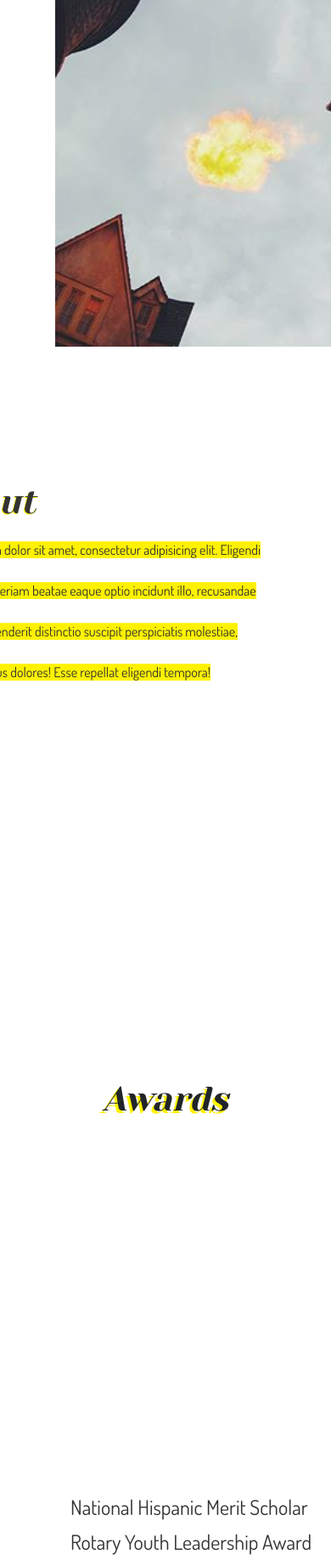
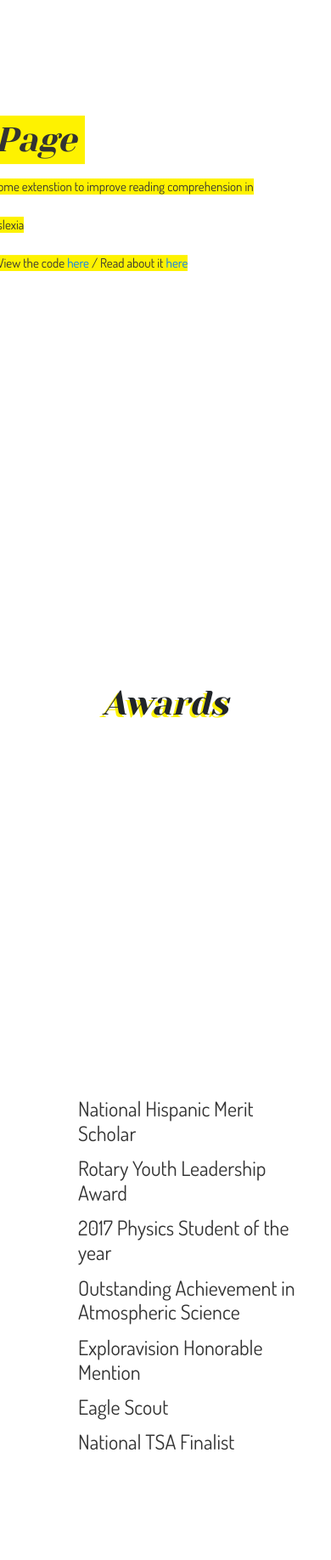
Before and after one commit to leviv/leviv.github.io, a PHP site: page / in a window 390 px wide; the page is wider, and only the part inside the window is pictured. Shown: the part 3244-5080 px from the top of that part at 85% size. After the commit the page ends 4951 px from the top of that part, so only its background shows below. Run offline with PHP 8.4, Linux system fonts and the light colour scheme; some libraries are stand-ins or nearby versions.

Commit message:
Content changes

```diff
--- a/assets/css/2-layouts/_home-page.sass
+++ b/assets/css/2-layouts/_home-page.sass
@@ -130,6 +130,8 @@ html
 
 .project-color2 p
 	line-height: 3em
+	font-size: 15px !important
+
 
 .project-img2
 	background-size: cover
@@ -146,7 +148,9 @@ html
 .project-preview h1
 	color: $secondary-color
 	font-style: italic
-	text-shadow: -1px 1px $primary-color
+	span
+		background: $primary-color
+		padding: 5px 10px
 
 
 /* ===============================
@@ -191,6 +195,8 @@ html
 
 #awards
 	+transition(all, .5s)
+	.row
+			margin: 0 !important
 	padding: 0
 	.col-sm-4
 		height: 100% !important
--- a/assets/css/styles.css
+++ b/assets/css/styles.css
@@ -413,7 +413,8 @@ html {
   height: 100%; }
 
 .project-color2 p {
-  line-height: 3em; }
+  line-height: 3em;
+  font-size: 15px !important; }
 
 .project-img2 {
   background-size: cover;
@@ -429,8 +430,10 @@ html {
 
 .project-preview h1 {
   color: #333;
-  font-style: italic;
-  text-shadow: -1px 1px #fef200; }
+  font-style: italic; }
+  .project-preview h1 span {
+    background: #fef200;
+    padding: 5px 10px; }
 
 /* ===============================
  * Home-slideshow
@@ -477,6 +480,8 @@ html {
   -moz-transition: all 0.5s;
   -o-transition: all 0.5s;
   padding: 0; }
+  #awards .row {
+    margin: 0 !important; }
   #awards .col-sm-4 {
     height: 100% !important;
     display: table; }
--- a/index.html
+++ b/index.html
@@ -9,7 +9,7 @@
         <meta name="author" content="Levi Villarreal">
         <link rel="shortcut icon" href="favicon.ico" type="image/x-icon">
         <link rel="icon" href="favicon.ico" type="image/x-icon">
-        <title>TEST</title>
+        <title>Levi Villarreal</title>
 
         <!-- Bootstrap CSS -->
         <link rel="stylesheet" href="https://maxcdn.bootstrapcdn.com/bootstrap/4.0.0-alpha.6/css/bootstrap.min.css" integrity="sha384-rwoIResjU2yc3z8GV/NPeZWAv56rSmLldC3R/AZzGRnGxQQKnKkoFVhFQhNUwEyJ" crossorigin="anonymous">
@@ -75,18 +75,13 @@
                     </a>
                 </li><!-- nav-item -->
                 <li class="nav-item">
-                    <a href="" class="nav-two">
-                        <h2 class="hover"><span>02.</span>My Work</h2>
+                    <a href="#projects-section" class="nav-two">
+                        <h2 class="hover"><span>02.</span>Projects</h2>
                     </a>
                 </li><!-- nav-item -->
                 <li class="nav-item">
-                    <a href="" class="nav-three">
+                    <a href="#awards" class="nav-three">
                         <h2 class="hover"><span class="">03.</span>Awards</h2>
-                    </a>
-                </li><!-- nav-item -->
-                <li class="nav-item">
-                    <a href="" class="nav-four">
-                        <h2 class="hover"><span class="">04.</span>Contact</h2>
                     </a>
                 </li><!-- nav-item -->
             </ul><!-- nav-list -->
@@ -133,9 +128,9 @@
 			<div class="col-sm-3"></div>
 			<div class="col-sm-6">
 				<hr>
-				<p>Lorem ipsum dolor sit amet, consectetur adipisicing elit. Sunt velit qui, dolores reprehenderit, animi nam, sit ipsum quidem dolor fugit rerum eligendi commodi laboriosam! Dicta quibusdam odio suscipit repudiandae voluptate.</p>
-				<p>Lorem ipsum dolor sit amet, consectetur adipisicing elit. Sunt velit qui, dolores reprehenderit, animi nam, sit ipsum quidem dolor fugit rerum eligendi commodi laboriosam! Dicta quibusdam odio suscipit repudiandae voluptate.</p>
-				<p>Lorem ipsum dolor sit amet, consectetur adipisicing elit. Sunt velit qui, dolores reprehenderit, animi nam, sit ipsum quidem dolor fugit rerum eligendi commodi laboriosam! Dicta quibusdam odio suscipit repudiandae voluptate.</p>
+				<p>Hi, I'm Levi Villarreal and I like to code. In the rare instances I'm not at a computer I really enjoy biking, bouldering, ultimate frisbee, and fantasy books.</p>
+				<p>I am currently pusing a bachelors degree in computer science at the University of Texas at Ausitn with a minor in Science Communication.</p>
+				<p></p>
 
 			</div>
 			<div class="col-sm-3"></div>
@@ -144,14 +139,15 @@
 		<div class="container">
 			<h1 class="big-project-title">Projects</h1>
 		</div>
+    <div id="projects-section">
   		<section class="container-fluid project-preview project-preview-left">
   			<div class="row">
-				<div class="col-sm-7 project-img2" style="background-image:url('assets/img/test2.jpg');">
+  				<div class="col-sm-7 project-img2" style="background-image:url('https://news.utexas.edu/sites/default/files/styles/news_article_main_image/public/photos/belo_center_for_new_media_official_pic.jpeg?itok=PhkKJOE8');">
   				</div><!-- col -->
 
   				<div class="col-sm-5 project-color2">
-					<h1>About</h1>
-					<p><span>Lorem ipsum dolor sit amet, consectetur adipisicing elit. Eligendi cupiditate aperiam beatae eaque optio incidunt illo, recusandae dicta reprehenderit distinctio suscipit perspiciatis molestiae, culpa delectus dolores! Esse repellat eligendi tempora!</span></p>
+  					<h1><span>MoodyHacks</span></h1>
+  					<p><span>(ongoing) This website was built for the first ever Moody College of Communication hackathon at the Universit of Texas at Austin <br>visit it <a href="http://moodyhacks.org/" target="_blank">here</a> / View the code <a href="https://github.com/leviv/MoodyHacks" target="_blank">here</a></span></p>
   				</div><!-- col -->
   			</div><!-- row -->
   		</section><!-- container -->
@@ -160,26 +156,27 @@
   			<div class="row">
 
   				<div class="col-sm-5 project-color2">
-					<h1>About</h1>
-					<p><span>Lorem ipsum dolor sit amet, consectetur adipisicing elit. Eligendi cupiditate aperiam beatae eaque optio incidunt illo, recusandae dicta reprehenderit distinctio suscipit perspiciatis molestiae, culpa delectus dolores! Esse repellat eligendi tempora!</span></p>
+  					<h1><span>MikesGotStyle</span></h1>
+  					<p><span>Created a chrome extenstion to greatly enhance UTCS' web pages<br>visit it <a href="https://chrome.google.com/webstore/detail/mikes-got-style/bpfphblljclepkkgcemfhckcebchiled?utm_source=chrome-ntp-icon" target="_blank">here</a> / View the code <a href="https://github.com/leviv/Mikes-Got-Style" target="_blank">here</a> / Read about it <a href="https://medium.com/@villarreallevi/mikesgotstyle-bringing-cs-department-websites-into-the-21st-century-512992c0831d" target="_blank">here</a></span></p>
   				</div><!-- col -->
 
-				<div class="col-sm-7 project-img2" style="background-image:url('assets/img/test1.jpg');">
+  				<div class="col-sm-7 project-img2" style="background-image:url('https://cdn-images-1.medium.com/max/800/1*js0Mnn9PkzkLifh2SnmKGA.png');">
   				</div><!-- col -->
   			</div><!-- row -->
   		</section><!-- container -->
 
   		<section class="container-fluid project-preview project-preview-left">
   			<div class="row">
-				<div class="col-sm-7 project-img2" style="background-image:url('assets/img/test2.jpg');">
+  				<div class="col-sm-7 project-img2" style="background-image:url('https://cdn-images-1.medium.com/max/1000/1*mAiEeAzktbrdvauDZO4L0g.jpeg');">
   				</div><!-- col -->
 
   				<div class="col-sm-5 project-color2">
-					<h1>About</h1>
-					<p><span>Lorem ipsum dolor sit amet, consectetur adipisicing elit. Eligendi cupiditate aperiam beatae eaque optio incidunt illo, recusandae dicta reprehenderit distinctio suscipit perspiciatis molestiae, culpa delectus dolores! Esse repellat eligendi tempora!</span></p>
+  					<h1><span>MyPage</span></h1>
+  					<p><span>Created a chrome extenstion to improve reading comprehension in users with dyslexia<br>visit it <a href="https://chrome.google.com/webstore/detail/mypage-webpage-modifier/icdohcdnjlalcknkpljhknheaigcjggl?utm_source=chrome-ntp-icon" target="_blank">here</a> / View the code <a href="https://github.com/leviv/HackSmackers2017" target="_blank">here</a> / Read about it <a href="https://medium.com/@villarreallevi/mypage-a-chrome-extension-for-dyslexia-2e48035b913" target="_blank">here</a></span></p>
   				</div><!-- col -->
   			</div><!-- row -->
   		</section><!-- container -->
+  </div>
 
         <figure>
             <section class="container-fluid" id="awards">
@@ -192,32 +189,31 @@
                         <ul>
                             <li class="award not-active" data-id="0">
                                 <h2 class="hover">National Hispanic Merit Scholar</h2>
-                                <p class="award-description"><span>Lorem ipsum dolor sit amet, consectetur adipisicing elit. Pariatur porro, itaque sint quaerat aliquam quae. Accusamus est, error labore exercitationem corrupti, laboriosam distinctio adipisci eveniet esse minus aperiam ipsum placeat?</span></p>
+                                <p class="award-description"><span>Recognized by the NHRP program as an academically exceptional Latino student due to a remarkably high score on the PSAT.</span></p>
                             </li>
                             <li class="award not-active" data-id="1">
                                 <h2 class="hover">Rotary Youth Leadership Award</h2>
-                                <p class="award-description"><span>Lorem ipsum dolor sit amet, consectetur adipisicing elit. Commodi, autem. Eos hic explicabo nesciunt maiores reprehenderit, fugiat necessitatibus quaerat? Labore architecto numquam, nulla ratione mollitia consequatur quam earum harum dolorem!</span></p>
+                                <p class="award-description"><span>Applied and interviewed for RYLA scholarship and was chosen out of 10 students. Attended a week long leadership conference with other RYLA participants.</span></p>
                             </li>
                             <li class="award not-active" data-id="2">
                                 <h2 class="hover">2017 Physics Student of the year</h2>
-                                <p class="award-description"><span>Lorem ipsum dolor sit amet, consectetur adipisicing elit. Recusandae quibusdam ipsa perspiciatis nobis excepturi sit, porro temporibus fugit officia veniam, perferendis aut praesentium et sapiente? Repellat fugiat aspernatur, magnam accusamus!</span></p>
+                                <p class="award-description"><span>Recognized by the American Association of Physics Teachers for my research on Cosmic Ray Muons</span></p>
                             </li>
                             <li class="award not-active" data-id="3">
                                 <h2 class="hover">Outstanding Achievement in Atmospheric Science</h2>
-                                <p class="award-description"><span>
-                                    Lorem ipsum dolor sit amet, consectetur adipisicing elit. At culpa, rem doloribus, atque fuga quo blanditiis unde cupiditate, voluptatum vero laboriosam minima doloremque aliquam repellendus optio velit repellat qui voluptatem?</span></p>
+                                <p class="award-description"><span>Recognized by the American Meteorological Society for my research on Cosmic Ray Muons</span></p>
                             </li>
                             <li class="award not-active" data-id="4">
                                 <h2 class="hover">Exploravision Honorable Mention</h2>
-                                <p class="award-description"><span>Lorem ipsum dolor sit amet, consectetur adipisicing elit. At, facilis ducimus ullam sunt. Cumque fuga incidunt accusamus, ducimus maxime odit, quod et sit. Omnis, sit, accusamus? Dignissimos porro vero explicabo.</span></p>
+                                <p class="award-description"><span>Was recognized as one of h</span></p>
                             </li>
                             <li class="award not-active" data-id="5">
                                 <h2 class="hover">Eagle Scout</h2>
-                                <p class="award-description"><span>Lorem ipsum dolor sit amet, consectetur adipisicing elit. A maiores voluptate, earum natus quisquam, doloremque quos consectetur aut fugit, quae assumenda aliquam repudiandae, architecto labore incidunt. Quos vero enim, quam.</span></p>
+                                <p class="award-description"><span>Worked with the historical comission in Ellis county to restore over 20 historical plaques.</span></p>
                             </li>
                             <li class="award not-active" data-id="6">
                                 <h2 class="hover">National TSA Finalist</h2>
-                                <p class="award-description"><span>Lorem ipsum dolor sit amet, consectetur adipisicing elit. Architecto quia accusamus, praesentium fugiat neque ipsa ipsam dolores, libero, repellendus fuga repellat. Similique consectetur deleniti fugiat sed, non asperiores obcaecati quas!</span></p>
+                                <p class="award-description"><span>Selected as a national finalist in the webmaster, technology bowl, and structural engineering category for Technolgy Student Association.</span></p>
                             </li>
                         </ul>
 
```
Also changed, not shown: assets/js/main.js (+20 -1 lines), 1 other file. Lines whose indentation alone changed are shown as unchanged.
